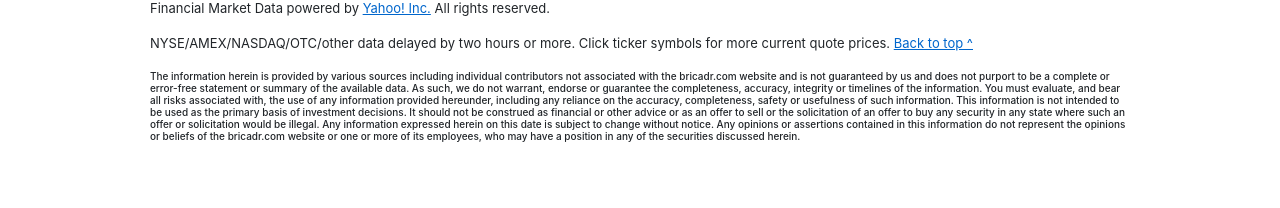
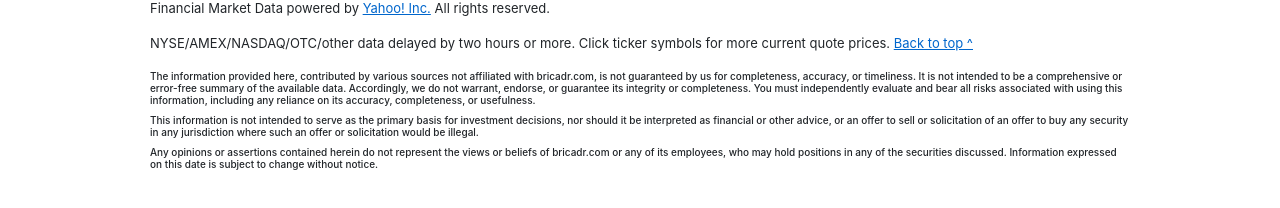
Before and after one commit to heybrian/bricadr, a React (Create React App) app: page / in a window 1280 px wide. Shown: the part 246-454 px from the top of the page. Built offline with nearby package versions, Linux system fonts and the light colour scheme; no server answers.

Commit message:
Revisions to BRIC, ADR overlay, and legalese text to  improve flow and clarity

```diff
--- a/src/Footer.js
+++ b/src/Footer.js
@@ -1,11 +1,46 @@
-import React from 'react';
-import './Footer.css';
+import React from "react";
+import "./Footer.css";
 
 const Footer = () => (
   <footer>
-   <p>Financial Market Data powered by <a href="http://finance.yahoo.com/" target="_blank">Yahoo! Inc.</a> All rights reserved.</p>
-<p>NYSE/AMEX/NASDAQ/OTC/other data delayed by two hours or more. Click ticker symbols for more current quote prices. <span><a href="#">Back to top &#94;</a></span></p>
-<h6>The information herein is provided by various sources including individual contributors not associated with the bricadr.com website and is not guaranteed by us and does not purport to be a complete or error-free statement or summary of the available data. As such, we do not warrant, endorse or guarantee the completeness, accuracy, integrity or timelines of the information. You must evaluate, and bear all risks associated with, the use of any information provided hereunder, including any reliance on the accuracy, completeness, safety or usefulness of such information. This information is not intended to be used as the primary basis of investment decisions. It should not be construed as financial or other advice or as an offer to sell or the solicitation of an offer to buy any security in any state where such an offer or solicitation would be illegal. Any information expressed herein on this date is subject to change without notice. Any opinions or assertions contained in this information do not represent the opinions or beliefs of the bricadr.com website or one or more of its employees, who may have a position in any of the securities discussed herein.</h6>
+    <p>
+      Financial Market Data powered by{" "}
+      <a href="http://finance.yahoo.com/" target="_blank">
+        Yahoo! Inc.
+      </a>{" "}
+      All rights reserved.
+    </p>
+    <p>
+      NYSE/AMEX/NASDAQ/OTC/other data delayed by two hours or more. Click ticker
+      symbols for more current quote prices.{" "}
+      <span>
+        <a href="#">Back to top &#94;</a>
+      </span>
+    </p>
+
+    <h6>
+      The information provided here, contributed by various sources not
+      affiliated with bricadr.com, is not guaranteed by us for completeness,
+      accuracy, or timeliness. It is not intended to be a comprehensive or
+      error-free summary of the available data. Accordingly, we do not warrant,
+      endorse, or guarantee its integrity or completeness. You must
+      independently evaluate and bear all risks associated with using this
+      information, including any reliance on its accuracy, completeness, or
+      usefulness.
+    </h6>
+    <h6>
+      This information is not intended to serve as the primary basis for
+      investment decisions, nor should it be interpreted as financial or other
+      advice, or an offer to sell or solicitation of an offer to buy any
+      security in any jurisdiction where such an offer or solicitation would be
+      illegal.
+    </h6>
+    <h6>
+      Any opinions or assertions contained herein do not represent the views or
+      beliefs of bricadr.com or any of its employees, who may hold positions in
+      any of the securities discussed. Information expressed on this date is
+      subject to change without notice.
+    </h6>
   </footer>
 );
 
--- a/src/InfoOverlay.js
+++ b/src/InfoOverlay.js
@@ -34,19 +34,19 @@ class InfoOverlay extends React.Component {
           </Modal.Header>
           <Modal.Body>
             <p>
-              BRIC (typically rendered as “the BRICs” or “the BRIC countries” or
-              known as the “Big Four”) is a grouping acronym that refers to the
-              countries of Brazil, Russia, India, and China that are deemed to
-              all be at a similar stage of newly advanced economic development.
-              The four countries, combined, currently account for more than a
-              quarter of the world's land area and more than 40% of the world's
-              population. Some economists believe the economic potential of
-              Brazil, Russia, India, and China is such that they could become
-              among the four most dominant economies by the year 2050.
+              The acronym BRIC, often rendered as "the BRICs" or "the BRIC
+              countries" or referred to as the "Big Four," represents a group of
+              countries consisting of Brazil, Russia, India, and China. These
+              nations are considered to be at a comparable stage of newly
+              advanced economic development. Collectively, they account for more
+              than a quarter of the world’s land area and over 40% of its
+              population. Some economists project that due to their significant
+              economic potential, these four countries may become among the most
+              dominant economies by the year 2050.
             </p>
             <p>
-              The acronym was coined by Jim O’Neill of Goldman Sachs in a 2001
-              paper entitled “The World Needs Better Economic BRICs”.
+              This acronym was first coined by Jim O’Neill from Goldman Sachs in
+              his 2001 paper titled "The World Needs Better Economic BRICs.”
             </p>
           </Modal.Body>
           <Modal.Header>
@@ -54,14 +54,15 @@ class InfoOverlay extends React.Component {
           </Modal.Header>
           <Modal.Body>
             <p>
-              ADR is an acronym that stands for American Depositary Receipt. An
-              ADR represents ownership in the shares of a non-U.S. company that
-              trades in U.S. financial markets. ADRs enable investors to buy
-              foreign companies on United State exchanges (NYSE, NASDAQ) and in
-              US dollars while paying the same fees as other US listed
-              securities. Additionally, companies that list ADRs are subject to
-              the same compliance and laws as other US companies. ADRs do
-              contain risk and can be extremely volatile.
+              ADR, or American Depositary Receipt, is a financial instrument
+              that represents ownership in shares of a non-U.S. company and
+              trades on U.S. financial markets. ADRs enable investors to buy
+              shares of foreign companies on U.S. exchanges, such as the NYSE or
+              NASDAQ, and in U.S. dollars. These transactions incur the same
+              fees as trading in U.S.-listed securities. Additionally, companies
+              listing ADRs are subject to the same regulations and laws as
+              domestic U.S. companies. However, it’s important to note that ADRs
+              can be risky and may exhibit high volatility.
             </p>
           </Modal.Body>
         </Modal>
```
Also changed, not shown: src/Body.js (+22 -12 lines).
